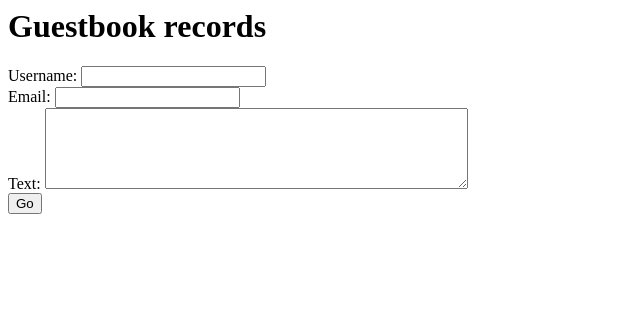
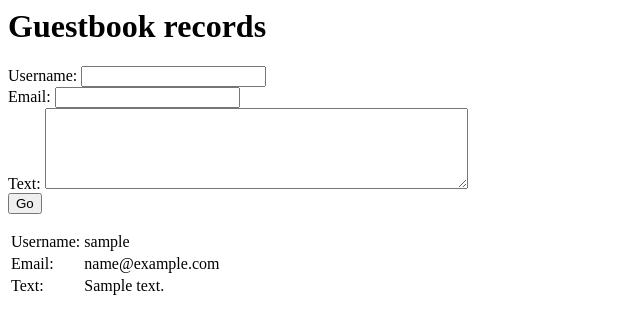
Before and after one commit to proxorwebdev/django_site, a Django app: page / in a window 1280 px wide. Shown: the top 334 px of the page, without its empty margins (0-640 px from the left). Run offline with Django 3.2, Linux system fonts and the light colour scheme; tables that the repository leaves empty hold one stand-in row (values such as "Sample post").

Commit message:
Guestbook. List messages prototype

```diff
--- a/guestbook/views.py
+++ b/guestbook/views.py
@@ -6,6 +6,7 @@ from django.views.decorators.csrf import csrf_exempt
 @csrf_exempt
 def index(request):
     tpl_vars = {}
+    tpl_vars['messages'] = Message.objects.all()
     if request.method == 'POST':
         errors = []
 
--- a/templates/guestbook/index.html
+++ b/templates/guestbook/index.html
@@ -15,3 +15,15 @@
     Text: <textarea rows="5" cols="50" name="text"></textarea><br>
     <input type="submit" value="Go">
 </form>
+
+{% if messages %}
+    <table>
+    {% for message in messages %}
+        <tr><td>Username:</td><td>{{ message.username }}</td></tr>
+        <tr><td>Email:</td><td>{{ message.email }}</td></tr>
+        <tr><td>Text:</td><td>{{ message.text }}</td></tr>
+    {% endfor %}
+    </table>
+{% else %}
+    No messages!!!
+{% endif %}
```
